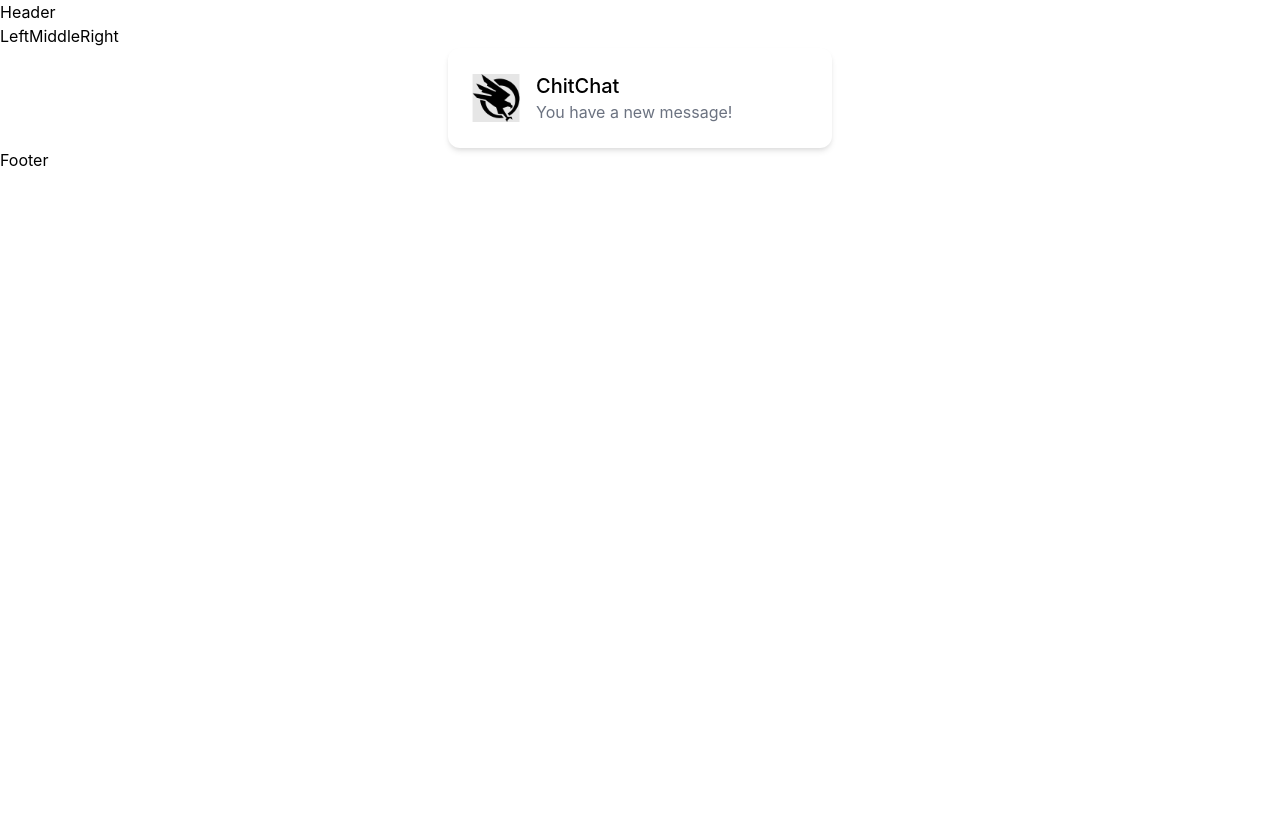
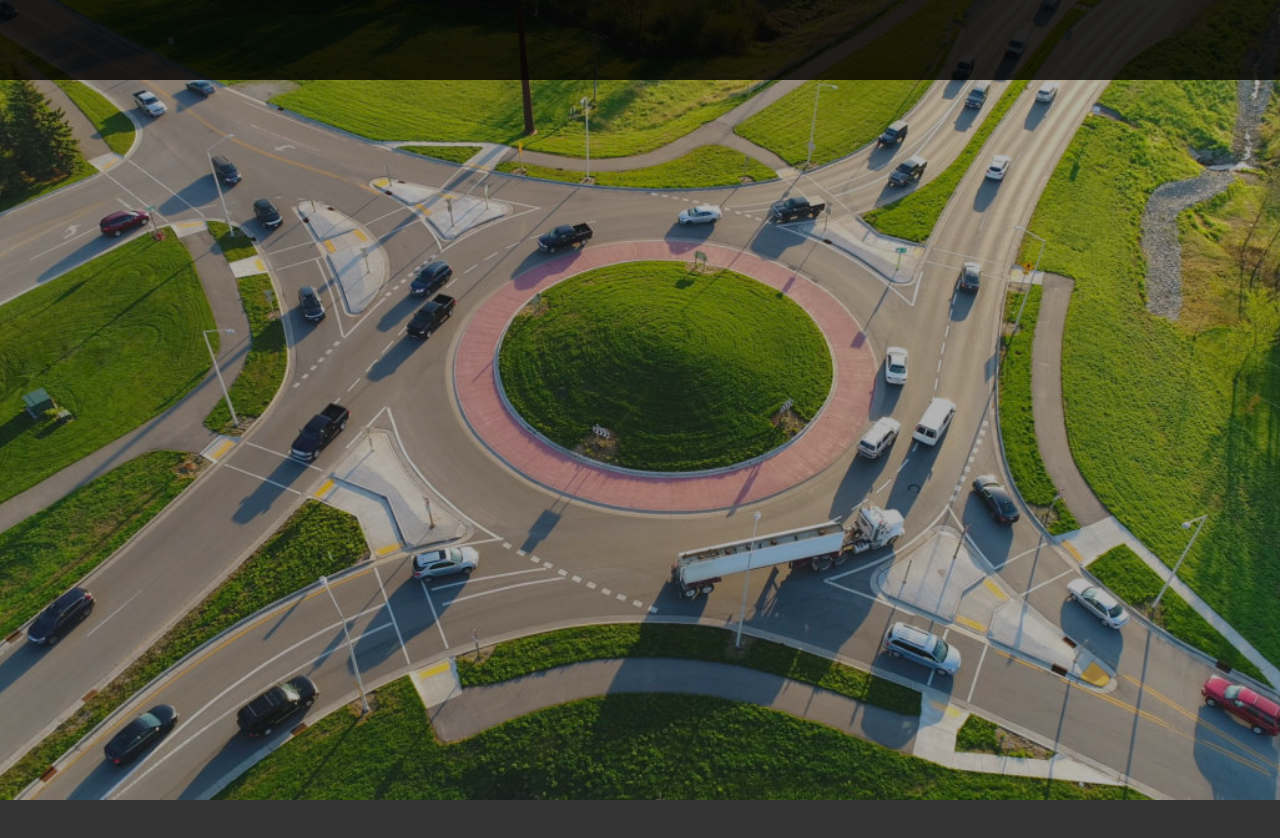
Before and after one commit to 1997808/ptit-traffic-violation-frontend, a React (Create React App) app: page / in a window 1280 px wide. Shown: the top 838 px of the page. Before the commit the page ends 800 px from the top, so only its background shows below. Built offline with nearby package versions, Linux system fonts and the light colour scheme.

Commit message:
Slider prototype

```diff
--- a/src/components/Footer/Footer.js
+++ b/src/components/Footer/Footer.js
@@ -2,9 +2,8 @@ import React from "react";
 
 export const Footer = ({ title }) => {
   return (
-    <>
-      <h1>{title}</h1>
-      <h1>Footer</h1>
-    </>
+    <div className="w-full h-20 bg-opacity-80 bg-black">
+      <div className="container mx-auto"></div>
+    </div>
   );
 };
--- a/src/components/Header/Header.js
+++ b/src/components/Header/Header.js
@@ -2,19 +2,8 @@ import React from "react";
 
 export const Header = ({ title }) => {
   return (
-    <>
-      <h1>Header</h1>
-      <div className="btn-group" role="group" aria-label="Basic example">
-        <button type="button" className="btn btn-primary">
-          Left
-        </button>
-        <button type="button" className="btn btn-primary">
-          Middle
-        </button>
-        <button type="button" className="btn btn-primary">
-          Right
-        </button>
-      </div>
-    </>
+    <div className="fixed z-30 top-0 left-0 w-full h-20 bg-opacity-80 bg-black">
+      <div className="container mx-auto"></div>
+    </div>
   );
 };
--- a/src/components/Slider/Slider.js
+++ b/src/components/Slider/Slider.js
@@ -1,9 +1,11 @@
 import React from "react";
+import banner from "../../assets/banner_traffic.jpg";
 
-export const Slider = ({ title }) => {
+export const Slider = () => {
   return (
-    <>
-      <h1>{title}</h1>
-    </>
+    <div className="relative h-screen overflow-hidden">
+      <img className="w-full h-full object-cover" src={banner} alt="banner" />
+      <div className="absolute w-full h-full top-0 left-0 bg-opacity-30 bg-black"></div>
+    </div>
   );
 };
--- a/src/features/pages/client/index.js
+++ b/src/features/pages/client/index.js
@@ -1,19 +1,12 @@
 import React from "react";
 import logo from "../../../assets/logo.png";
+import { Slider } from "../../../components/Slider/Slider";
 
 export const Home = () => {
   return (
     // <div className="">
     //   <p>404</p>
-    <div className="p-6 max-w-sm mx-auto bg-white rounded-xl shadow-md flex items-center space-x-4">
-      <div className="flex-shrink-0">
-        <img className="h-12 w-12" src={logo} alt="ChitChat Logo" />
-      </div>
-      <div>
-        <div className="text-xl font-medium text-black">ChitChat</div>
-        <p className="text-gray-500">You have a new message!</p>
-      </div>
-    </div>
+    <Slider />
     // </div>
   );
 };
```
Also changed, not shown: src/assets/banner_traffic.jpg (added).
